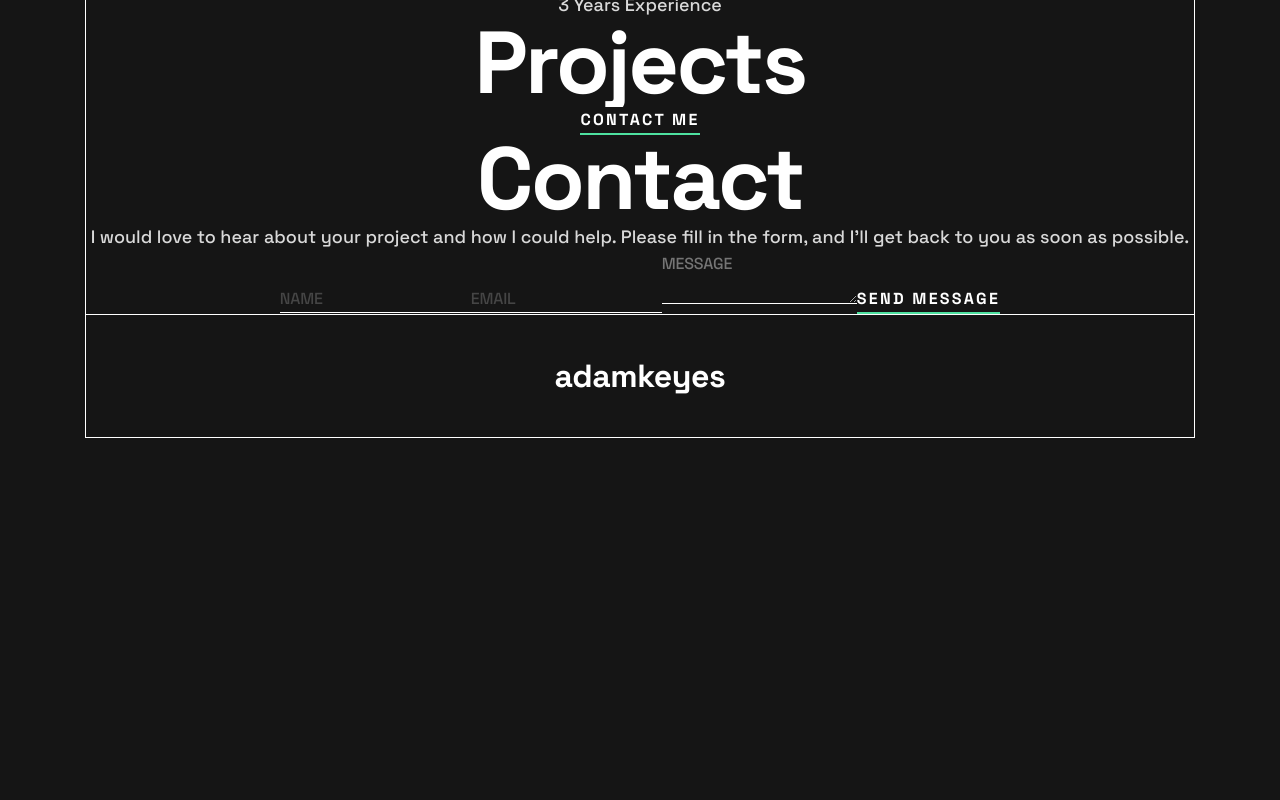
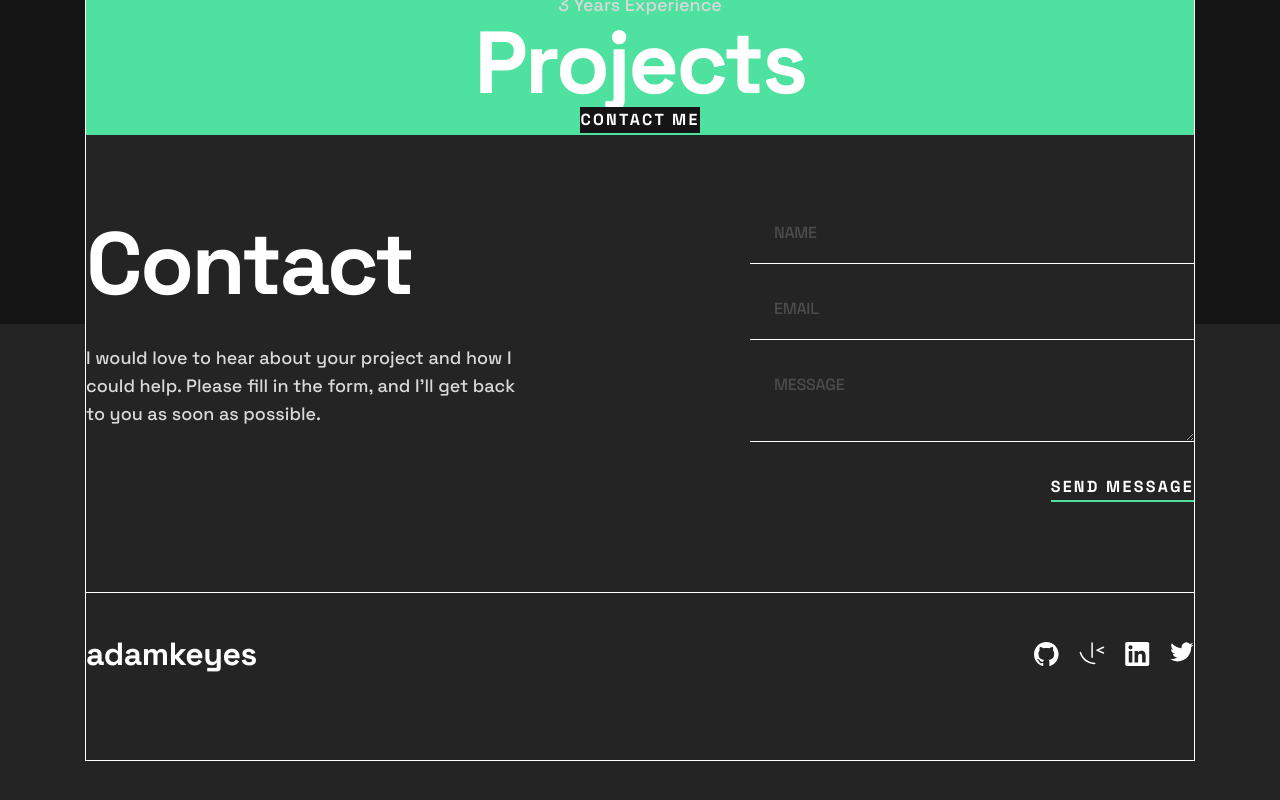
Before and after one commit to Shahbaaz92/single-page-developer-portfolio, a React (Vite) app in the folder single page developer portfolio/: page / in a window 1280 px wide. Shown: the part 790-1590 px from the top of the page. Before the commit the page ends 1268 px from the top, so only its background shows below. Built offline with nearby package versions, Linux system fonts and the light colour scheme.

Commit message:
Css updates

```diff
--- a/single page developer portfolio/index.html
+++ b/single page developer portfolio/index.html
@@ -2,6 +2,13 @@
 <html lang="en">
   <head>
     <meta charset="UTF-8" />
+    <link
+      rel="stylesheet"
+      href="https://cdnjs.cloudflare.com/ajax/libs/font-awesome/6.5.1/css/all.css"
+      integrity="sha512-tx5+1LWHez1QiaXlAyDwzdBTfDjX07GMapQoFTS74wkcPMsI3So0KYmFe6EHZjI8+eSG0ljBlAQc3PQ5BTaZtQ=="
+      crossorigin="anonymous"
+      referrerpolicy="no-referrer"
+    />
 
     <title>Single Page Developer Portfolio</title>
   </head>
--- a/single page developer portfolio/src/App.css
+++ b/single page developer portfolio/src/App.css
@@ -69,15 +69,70 @@
   line-height: 26px;
   letter-spacing: -0.222px;
   text-transform: uppercase;
-  background-color: #151515;
+  background-color: #242424;
   border: none;
   border-bottom: 1px solid #fff;
 }
-input::placeholder {
+input::placeholder,
+textarea::placeholder {
   opacity: 0.5;
 }
-
+#Main {
+  background-color: #4ee1a0;
+  display: flex;
+  flex-direction: column;
+  padding: 72px auto;
+}
+#Contact {
+  background-color: #242424;
+  padding: 85px 0 45px;
+}
+.Contact-info {
+  display: flex;
+  margin-bottom: 90px;
+  width: 100%;
+  gap: 220px;
+}
+.Contact-info > * {
+  width: 50%;
+  text-align: left;
+}
+.Contact-info article {
+  display: flex;
+  flex-direction: column;
+  gap: 36px;
+}
+.Contact-info form {
+  display: flex;
+  flex-direction: column;
+  gap: 32px;
+}
+.Contact-info form input,
+.Contact-info form textarea {
+  padding-left: 24px;
+  padding-bottom: 17px;
+}
+.Contact-info form button {
+  background-color: #242424;
+  align-self: flex-end;
+}
 footer {
   padding: 45px 0;
   border-top: 1px solid #ffffff;
+  display: flex;
+  justify-content: space-between;
+  align-items: center;
 }
+footer > div {
+  display: flex;
+  justify-content: space-between;
+  gap: 20px;
+}
+svg {
+  cursor: pointer;
+}
+
+path:hover {
+  cursor: pointer;
+  fill: #4ee1a0;
+}
--- a/single page developer portfolio/src/Components/Contact.jsx
+++ b/single page developer portfolio/src/Components/Contact.jsx
@@ -1,7 +1,7 @@
 function Contact() {
   return (
-    <div>
-      <section>
+    <div className="Contact" id="Contact">
+      <section className="Contact-info">
         <article>
           <h1>Contact</h1>
           <p>
@@ -22,6 +22,34 @@
       </section>
       <footer>
         <p className="logo">adamkeyes</p>
+        <div>
+          <svg xmlns="http://www.w3.org/2000/svg" width="25" height="24">
+            <path
+              fill="#FFF"
+              fillRule="evenodd"
+              d="M12.304 0C5.506 0 0 5.506 0 12.304c0 5.444 3.522 10.042 8.413 11.672.615.108.845-.261.845-.584 0-.292-.015-1.261-.015-2.291-3.091.569-3.891-.754-4.137-1.446-.138-.354-.738-1.446-1.261-1.738-.43-.23-1.046-.8-.016-.815.97-.015 1.661.892 1.892 1.261 1.107 1.86 2.876 1.338 3.584 1.015.107-.8.43-1.338.784-1.646-2.738-.307-5.598-1.368-5.598-6.074 0-1.338.477-2.446 1.26-3.307-.122-.308-.553-1.569.124-3.26 0 0 1.03-.323 3.383 1.26.985-.276 2.03-.415 3.076-.415 1.046 0 2.092.139 3.076.416 2.353-1.6 3.384-1.261 3.384-1.261.676 1.691.246 2.952.123 3.26.784.861 1.26 1.953 1.26 3.307 0 4.721-2.875 5.767-5.613 6.074.446.385.83 1.123.83 2.277 0 1.645-.015 2.968-.015 3.383 0 .323.231.708.846.584a12.324 12.324 0 0 0 8.382-11.672C24.607 5.506 19.101 0 12.304 0Z"
+            />
+          </svg>
+          <svg xmlns="http://www.w3.org/2000/svg" width="26" height="23">
+            <path
+              fill="#FFF"
+              d="M13.084.23a.751.751 0 0 0-.736.75v14.267a.75.75 0 1 0 1.5 0V.98a.75.75 0 0 0-.763-.75ZM24.44 4.504a.752.752 0 0 0-.284.064l-6.44 2.875a.752.752 0 0 0 0 1.37l6.44 2.884a.75.75 0 0 0 .612-1.369L19.861 8.13l4.907-2.191a.753.753 0 0 0 .38-.99.752.752 0 0 0-.708-.444ZM1.371 9.663a.752.752 0 0 0-.74.938C2.41 17.447 8.603 22.23 15.685 22.23a.75.75 0 1 0 0-1.501A14.053 14.053 0 0 1 2.083 10.225a.75.75 0 0 0-.712-.561v-.001Z"
+            />
+          </svg>
+          <svg xmlns="http://www.w3.org/2000/svg" width="25" height="24">
+            <path
+              fill="#FFF"
+              fillRule="evenodd"
+              d="M5.551 3.304c-1.14 0-2.067.926-2.067 2.064 0 1.14.928 2.066 2.067 2.066a2.066 2.066 0 0 0 0-4.13ZM3.767 8.998v11.453h3.562L7.33 8.998H3.767Zm5.798 0V20.45l3.554.002.002-5.668c0-1.454.253-2.941 2.132-2.941 1.851 0 1.851 1.755 1.851 3.036v5.571l3.559-.001v-6.28c0-2.834-.517-5.457-4.27-5.457-1.763 0-2.916.997-3.368 1.85h-.05V8.997h-3.41ZM22.435 24H1.982c-.976 0-1.77-.777-1.77-1.732V1.731C.212.776 1.006 0 1.982 0h20.453c.98 0 1.777.776 1.777 1.73v20.538c0 .955-.797 1.732-1.777 1.732Z"
+            />
+          </svg>
+          <svg xmlns="http://www.w3.org/2000/svg" width="24" height="20">
+            <path
+              fill="#FFF"
+              d="M23.492 2.705a9.563 9.563 0 0 1-2.742.751 4.788 4.788 0 0 0 2.1-2.643 9.536 9.536 0 0 1-3.033 1.159 4.778 4.778 0 0 0-8.14 4.357 13.564 13.564 0 0 1-9.844-4.99 4.774 4.774 0 0 0-.646 2.4 4.778 4.778 0 0 0 2.124 3.977 4.765 4.765 0 0 1-2.163-.598v.061a4.778 4.778 0 0 0 3.832 4.684 4.812 4.812 0 0 1-2.158.082 4.78 4.78 0 0 0 4.462 3.316 9.584 9.584 0 0 1-5.932 2.045c-.38 0-.762-.022-1.14-.067a13.508 13.508 0 0 0 7.32 2.146c8.787 0 13.59-7.277 13.59-13.589 0-.205-.004-.412-.013-.617a9.71 9.71 0 0 0 2.381-2.471l.002-.003Z"
+            />
+          </svg>
+        </div>
       </footer>
     </div>
   );
--- a/single page developer portfolio/src/Components/Main.jsx
+++ b/single page developer portfolio/src/Components/Main.jsx
@@ -1,6 +1,6 @@
 function Main() {
   return (
-    <main>
+    <main className="Main" id="Main">
       <section>
         <article>
           <h2>HTML</h2>
--- a/single page developer portfolio/src/index.css
+++ b/single page developer portfolio/src/index.css
@@ -4,5 +4,10 @@
   place-items: center;
   width: 100%;
   height: auto;
-  background-color: #151515;
+  background: linear-gradient(
+    #151515 0%,
+    #151515 70%,
+    #242424 70%,
+    #242424 100%
+  );
 }
```
